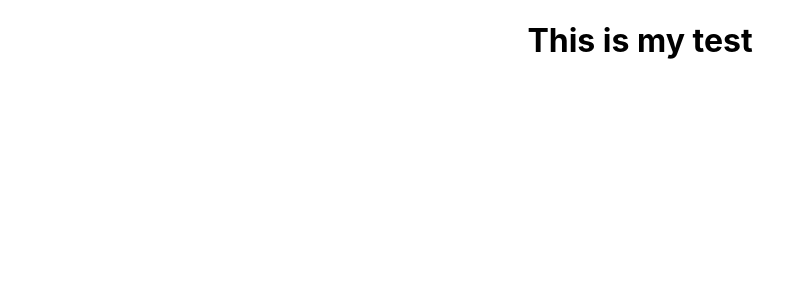
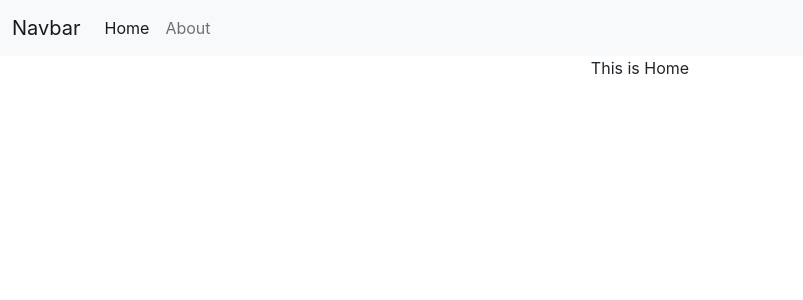
Before and after one commit to nerkarb/inotebook, a React (Create React App) app: page / in a window 1280 px wide. Shown: the top 300 px of the page, without its empty margins (0-803 px from the left). Built offline with nearby package versions, Linux system fonts and the light colour scheme.

Commit message:
V56 - REACT router setup endpoints Home | About

```diff
--- a/public/index.html
+++ b/public/index.html
@@ -15,6 +15,8 @@
       user's mobile device or desktop. See https://developers.google.com/web/fundamentals/web-app-manifest/
     -->
     <link rel="manifest" href="%PUBLIC_URL%/manifest.json" />
+    <!-- Bootstrap CSS -->
+    <link href="https://cdn.jsdelivr.net/npm/bootstrap@5.1.3/dist/css/bootstrap.min.css" rel="stylesheet" integrity="sha384-1BmE4kWBq78iYhFldvKuhfTAU6auU8tT94WrHftjDbrCEXSU1oBoqyl2QvZ6jIW3" crossorigin="anonymous">
     <!--
       Notice the use of %PUBLIC_URL% in the tags above.
       It will be replaced with the URL of the `public` folder during the build.
@@ -24,7 +26,7 @@
       work correctly both with client-side routing and a non-root public URL.
       Learn how to configure a non-root public URL by running `npm run build`.
     -->
-    <title>React App</title>
+    <title>i-Notebook : Notes secure on cloud</title>
   </head>
   <body>
     <noscript>You need to enable JavaScript to run this app.</noscript>
@@ -39,5 +41,7 @@
       To begin the development, run `npm start` or `yarn start`.
       To create a production bundle, use `npm run build` or `yarn build`.
     -->
+    <!-- Bootstrap JS -->
+    <script src="https://cdn.jsdelivr.net/npm/bootstrap@5.1.3/dist/js/bootstrap.bundle.min.js" integrity="sha384-ka7Sk0Gln4gmtz2MlQnikT1wXgYsOg+OMhuP+IlRH9sENBO0LRn5q+8nbTov4+1p" crossorigin="anonymous"></script>
   </body>
 </html>
--- a/src/App.js
+++ b/src/App.js
@@ -1,11 +1,31 @@
+import "./App.css";
 
-import './App.css';
+import {
+  BrowserRouter as Router,
+  Switch,
+  Route,
+  Routes,
+} from "react-router-dom";
+import Navbar from "./components/Navbar";
+import About from "./components/About";
+import Home from "./components/Home";
 
 function App() {
   return (
+    <>
     <div className="App">
-      <h1>This is my test</h1>
+      <Router>
+        <Navbar />
+
+
+        <Routes>
+          <Route exact path="/" element={<Home />} />
+
+          <Route exact path="/about" element={<About />} />
+        </Routes>
+      </Router>
     </div>
+    </>
   );
 }
 
--- /dev/null
+++ b/src/components/About.js
@@ -0,0 +1,11 @@
+import React from 'react'
+
+function About() {
+  return (
+    <div>
+      this is about
+    </div>
+  )
+}
+
+export default About
--- /dev/null
+++ b/src/components/Home.js
@@ -0,0 +1,11 @@
+import React from 'react'
+
+function Home() {
+  return (
+    <div>
+      This is Home
+    </div>
+  )
+}
+
+export default Home
--- /dev/null
+++ b/src/components/Navbar.js
@@ -0,0 +1,43 @@
+import React from "react";
+import {Link } from "react-router-dom";
+function Navbar() {
+  return (
+    <nav className="navbar navbar-expand-lg navbar-light bg-light">
+      <div className="container-fluid">
+        <a className="navbar-brand" href="#">
+          Navbar
+        </a>
+        <button
+          className="navbar-toggler"
+          type="button"
+          data-bs-toggle="collapse"
+          data-bs-target="#navbarSupportedContent"
+          aria-controls="navbarSupportedContent"
+          aria-expanded="false"
+          aria-label="Toggle navigation"
+        >
+          <span className="navbar-toggler-icon"></span>
+        </button>
+        <div className="collapse navbar-collapse" id="navbarSupportedContent">
+          <ul className="navbar-nav me-auto mb-2 mb-lg-0">
+            <li className="nav-item">
+              <Link className="nav-link active" aria-current="page" to="/">
+                Home
+              </Link>
+            </li>
+            <li className="nav-item">
+              <Link className="nav-link" to="/About">
+               About
+              </Link>
+            </li>
+
+
+          </ul>
+
+        </div>
+      </div>
+    </nav>
+  );
+}
+
+export default Navbar;
```
